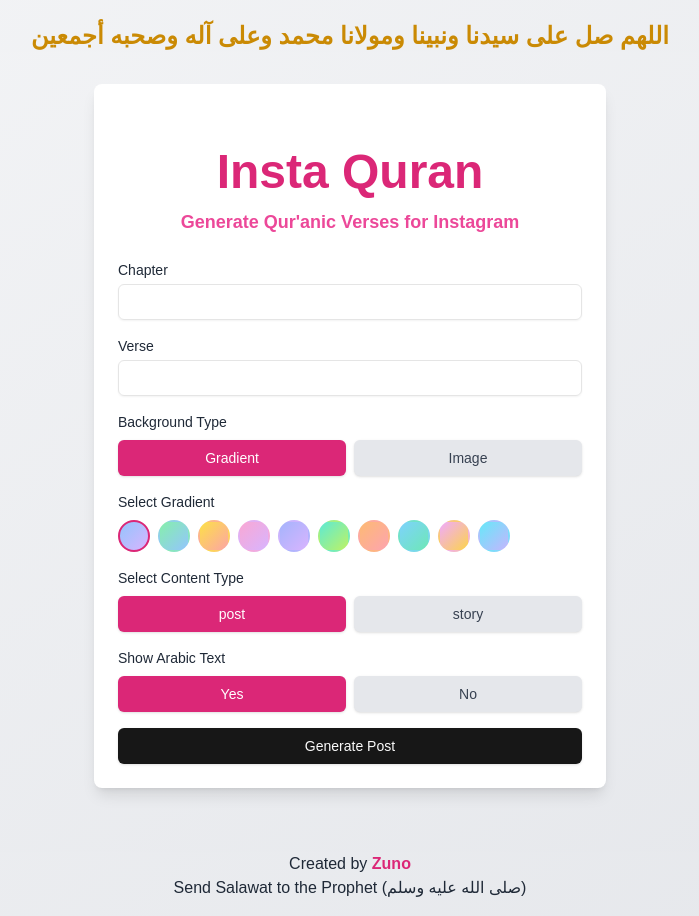
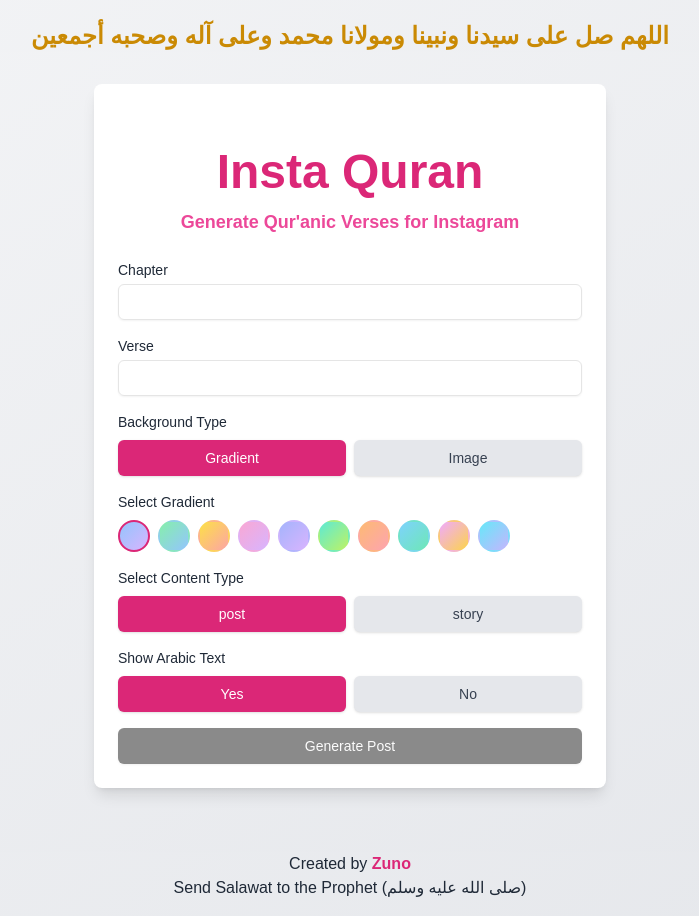
Before and after one commit to mogheess/instaquran, a Next.js app: page / in a window 1280 px wide. Shown: the whole page, without its empty margins (290-989 px from the left). Built offline with nearby package versions, Linux system fonts and the light colour scheme.

Commit message:
feat: disable generate button if invalid input

```diff
--- a/components/QuranVerse.js
+++ b/components/QuranVerse.js
@@ -410,7 +410,11 @@ const QuranPostGenerator = () => {
                 ))}
               </div>
             </div>
-            <Button onClick={fetchVerse} disabled={loading} className="w-full">
+            <Button
+              onClick={fetchVerse}
+              disabled={chapterError || verseError || !verse || !chapter}
+              className="w-full"
+            >
               {loading ? "Loading..." : "Generate Post"}
             </Button>
           </div>
```
